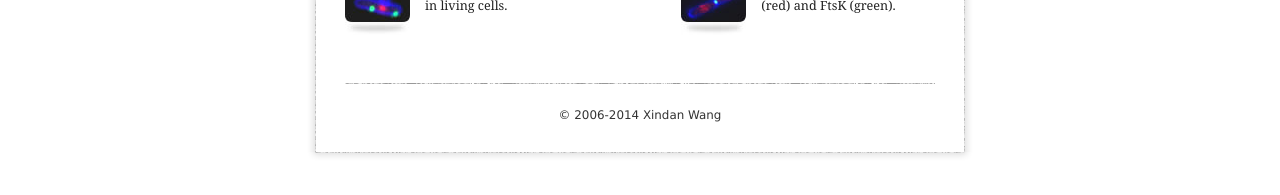
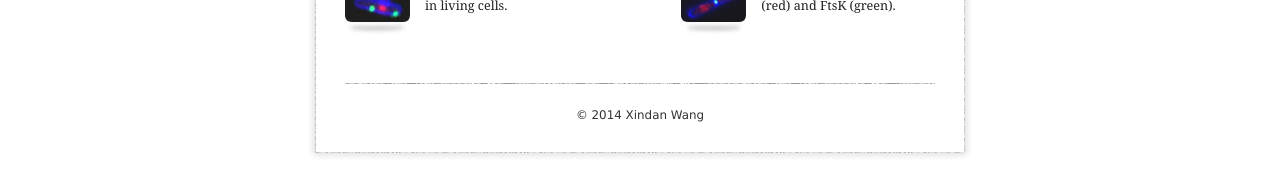
Before and after one commit to xindan/xindan.github.io, a Jekyll site: the page built from index.html, in a window 1280 px wide. Shown: the part 625-820 px from the top of the page. Built offline with Jekyll 4.4.1, drawn with Linux system fonts in a browser that asks for light colours; Markdown is read by kramdown in place of the engine named in the settings.

Commit message:
Add dynamic year

```diff
--- a/_layouts/default.html
+++ b/_layouts/default.html
@@ -45,7 +45,7 @@
 			<div class="line"></div>
 			<ul>
 				<li class="copy">
-					&copy; 2006-2014 <a href="/">Xindan Wang</a>
+					&copy; {{ site.time | date: '%Y' }} <a href="/">Xindan Wang</a>
 				</li>
 			</ul>
 		</div>
```
